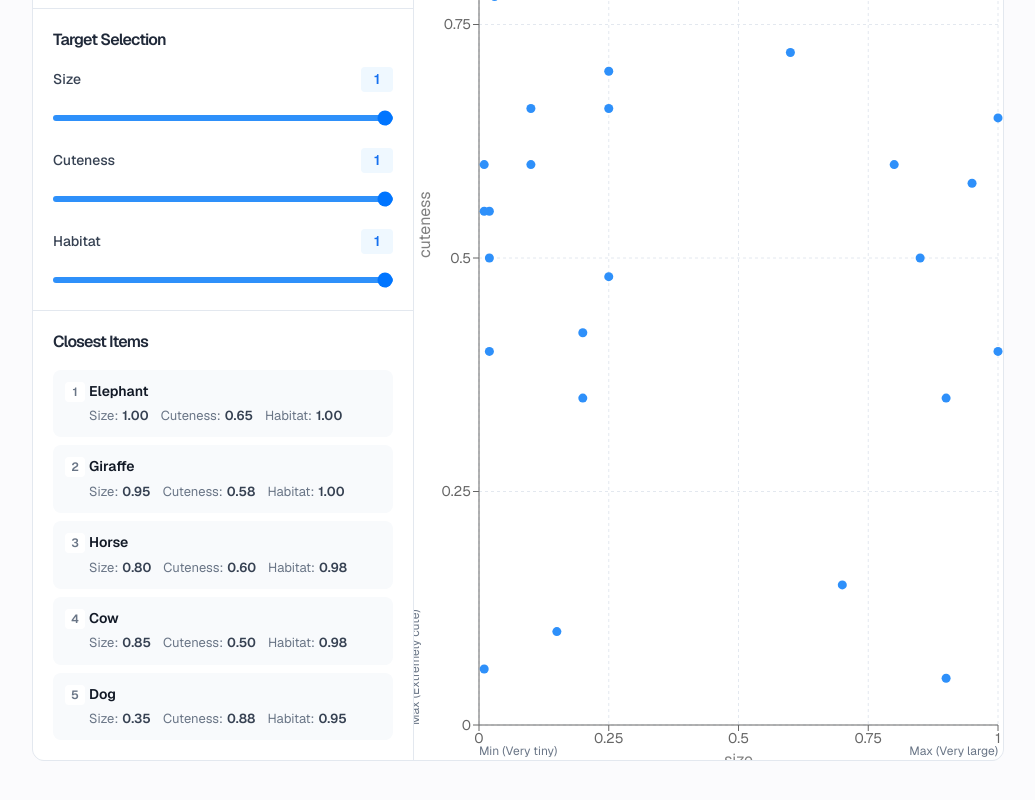
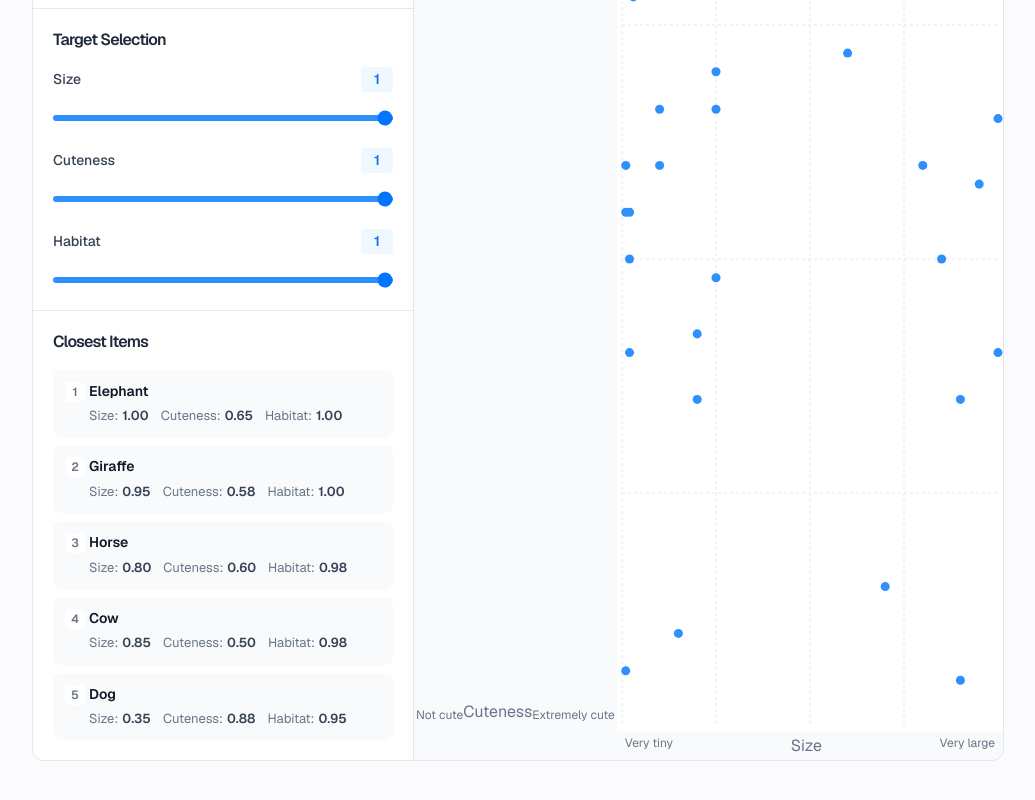
Before and after one commit to AdrianFahrbach/personal-website, a Next.js app: page /blog/storyblok-strata-explained in a window 1280 px wide. Shown: the part 574-1374 px from the top of the page, without its empty margins (122-1157 px from the left). Built offline with nearby package versions, Linux system fonts and the light colour scheme.

Commit message:
feat(ScatterPlot): adjust layout if axis

```diff
--- a/src/components/v2/ScatterPlot/ScatterPlot.module.scss
+++ b/src/components/v2/ScatterPlot/ScatterPlot.module.scss
@@ -1,33 +1,63 @@
 .chartContainer {
+  display: grid;
   flex: 1;
   width: 100%;
+  background: var(--neutral-0);
+  background-color: var(--neutral-50);
+  grid-template-areas:
+    'yAxis chart'
+    'empty xAxis';
+  grid-template-columns: auto 1fr;
+  grid-template-rows: 1fr auto;
   min-height: 500px;
-  background: var(--neutral-0);
   @media (min-width: 768px) {
     min-height: 0;
   }
+
+  svg {
+    &:focus {
+      outline: none;
+    }
+
+    &:focus-visible {
+      outline: 2px solid var(--blue-500);
+      outline-offset: 2px;
+    }
+  }
+
+  :global(.recharts-cartesian-grid-horizontal),
+  :global(.recharts-cartesian-grid-vertical) {
+    line:last-child {
+      display: none;
+    }
+  }
+}
+
+.chart {
+  background-color: var(--neutral-0);
+  grid-area: chart;
 }
 
 .tooltip {
   padding: 12px;
   background: var(--neutral-0);
   border: 1px solid var(--neutral-200);
+  box-shadow: 0 4px 12px rgba(0, 0, 0, 0.1);
   border-radius: 8px;
-  box-shadow: 0 4px 12px rgba(0, 0, 0, 0.1);
 }
 
 .tooltipTitle {
+  font-size: 14px;
+  color: var(--neutral-900);
+  font-weight: 600;
   margin-bottom: 8px;
-  font-size: 14px;
-  font-weight: 600;
-  color: var(--neutral-900);
 }
 
 .tooltipRow {
   display: flex;
+  font-size: 13px;
+  align-items: center;
   gap: 8px;
-  align-items: center;
-  font-size: 13px;
   line-height: 1.6;
 }
 
@@ -36,6 +66,30 @@
 }
 
 .tooltipValue {
+  color: var(--neutral-700);
   font-weight: 600;
-  color: var(--neutral-700);
 }
+
+.labelsContainer {
+  display: flex;
+  font-size: 12px;
+  justify-content: space-between;
+
+  &.isXAxis {
+    padding: 2px 8px;
+    align-items: flex-start;
+    grid-area: xAxis;
+  }
+
+  &.isYAxis {
+    padding: 8px 2px;
+    align-items: flex-end;
+    grid-area: yAxis;
+    text-orientation: sideways-right;
+    writing-mode: sideways-lr;
+  }
+}
+
+.mainLabel {
+  font-size: 16px;
+}
--- a/src/components/v2/ScatterPlot/ScatterPlot.tsx
+++ b/src/components/v2/ScatterPlot/ScatterPlot.tsx
@@ -1,6 +1,7 @@
 import React from 'react';
 import { CartesianGrid, Label, ResponsiveContainer, Scatter, ScatterChart, Tooltip, XAxis, YAxis } from 'recharts';
 import styles from './ScatterPlot.module.scss';
+import classNames from 'classnames';
 
 type NumericKeys<T> = {
   [K in keyof T]: T[K] extends number ? K : never;
@@ -49,6 +50,11 @@ interface ScatterPlotProps<T> {
   properties?: PropertyDef<T>[];
 }
 
+function capitalizeFirstLetter(input: string | number | symbol): string {
+  const str = String(input);
+  return str.charAt(0).toUpperCase() + str.slice(1);
+}
+
 export function ScatterPlot<T extends Record<string, any>>({
   data,
   xKey,
@@ -64,47 +70,43 @@ export function ScatterPlot<T extends Record<string, any>>({
   const tooltipContent = renderTooltip
     ? (props: any) => renderTooltip({ ...props })
     : getName && properties
-    ? (props: any) => <DefaultTooltip<T> {...props} getName={getName} properties={properties} />
-    : undefined;
+      ? (props: any) => <DefaultTooltip<T> {...props} getName={getName} properties={properties} />
+      : undefined;
 
   return (
     <div className={styles.chartContainer}>
-      <ResponsiveContainer>
+      <div className={classNames([styles.labelsContainer, styles.isXAxis])}>
+        <span>{getLabel(xKey, 0)}</span>
+        <span className={styles.mainLabel}>{capitalizeFirstLetter(xKey)}</span>
+        <span>{getLabel(xKey, 1)}</span>
+      </div>
+      <div className={classNames([styles.labelsContainer, styles.isYAxis])}>
+        <span>{getLabel(yKey, 0)}</span>
+        <span className={styles.mainLabel}>{capitalizeFirstLetter(yKey)}</span>
+        <span>{getLabel(yKey, 1)}</span>
+      </div>
+      <ResponsiveContainer className={styles.chart}>
         <ScatterChart>
-          <CartesianGrid strokeDasharray='3 3' stroke='var(--neutral-200)' />
-          <XAxis type='number' dataKey={xKey as string} name={String(xKey)} domain={[0, 1]} fontSize={14}>
-            <Label value={String(xKey)} offset={-10} position='insideBottom' />
-            <Label
-              value={`Min (${getLabel(xKey, 0)})`}
-              position='insideBottomLeft'
-              offset={0}
-              style={{ fontSize: 12, fill: 'var(--neutral-500)' }}
-            />
-            <Label
-              value={`Max (${getLabel(xKey, 1)})`}
-              position='insideBottomRight'
-              offset={0}
-              style={{ fontSize: 12, fill: 'var(--neutral-500)' }}
-            />
-          </XAxis>
-          <YAxis type='number' dataKey={yKey as string} name={String(yKey)} domain={[0, 1]} fontSize={14}>
-            <Label value={String(yKey)} angle={-90} position='insideLeft' />
-            <Label
-              value={`Min (${getLabel(yKey, 0)})`}
-              angle={-90}
-              position='insideTopLeft'
-              offset={0}
-              style={{ fontSize: 12, fill: 'var(--neutral-500)' }}
-            />
-            <Label
-              value={`Max (${getLabel(yKey, 1)})`}
-              angle={-90}
-              position='insideBottomLeft'
-              offset={0}
-              style={{ fontSize: 12, fill: 'var(--neutral-500)' }}
-            />
-          </YAxis>
-
+          <CartesianGrid strokeDasharray='3 3' stroke='var(--neutral-200)' syncWithTicks />
+          <XAxis
+            type='number'
+            dataKey={xKey as string}
+            name={String(xKey)}
+            domain={[0, 1]}
+            hide
+            fontSize={0}
+            axisLine={{ stroke: 'var(--neutral-300)' }}
+            tickLine={{ stroke: 'var(--neutral-300)' }}
+          />
+          <YAxis
+            type='number'
+            dataKey={yKey as string}
+            name={String(yKey)}
+            domain={[0, 1]}
+            hide
+            axisLine={{ stroke: 'var(--neutral-300)' }}
+            tickLine={{ stroke: 'var(--neutral-300)' }}
+          />
           <Tooltip cursor={{ strokeDasharray: '3 3' }} content={tooltipContent} />
           <Scatter
             name='Items'
```
